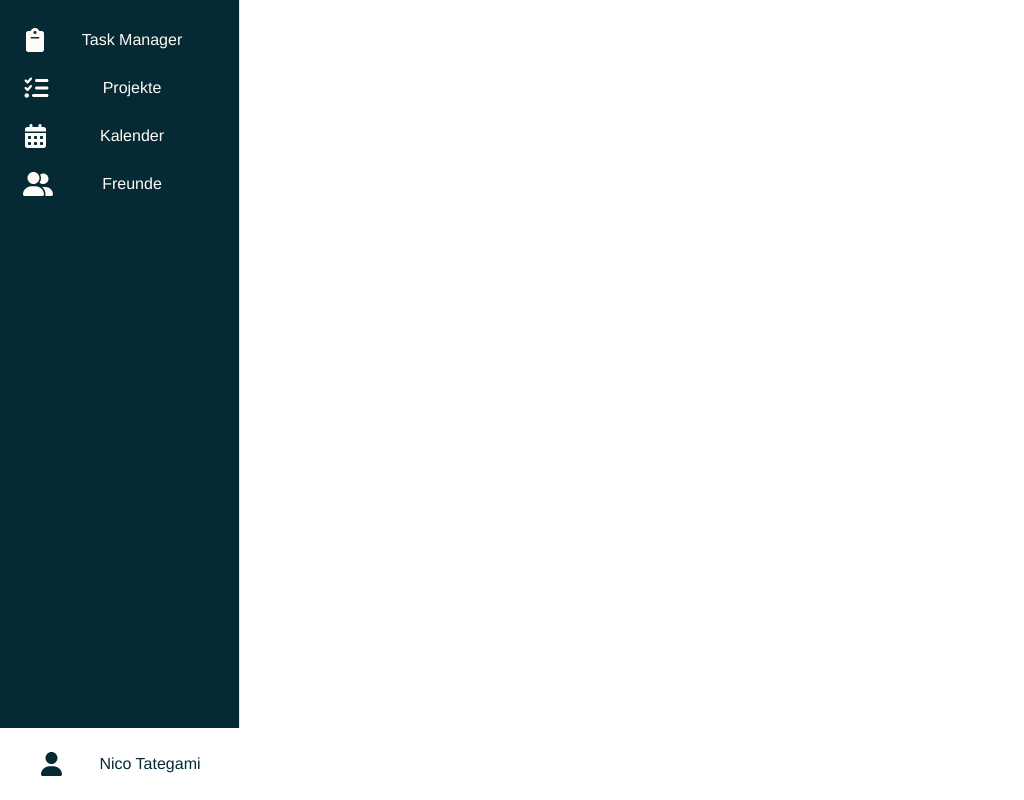
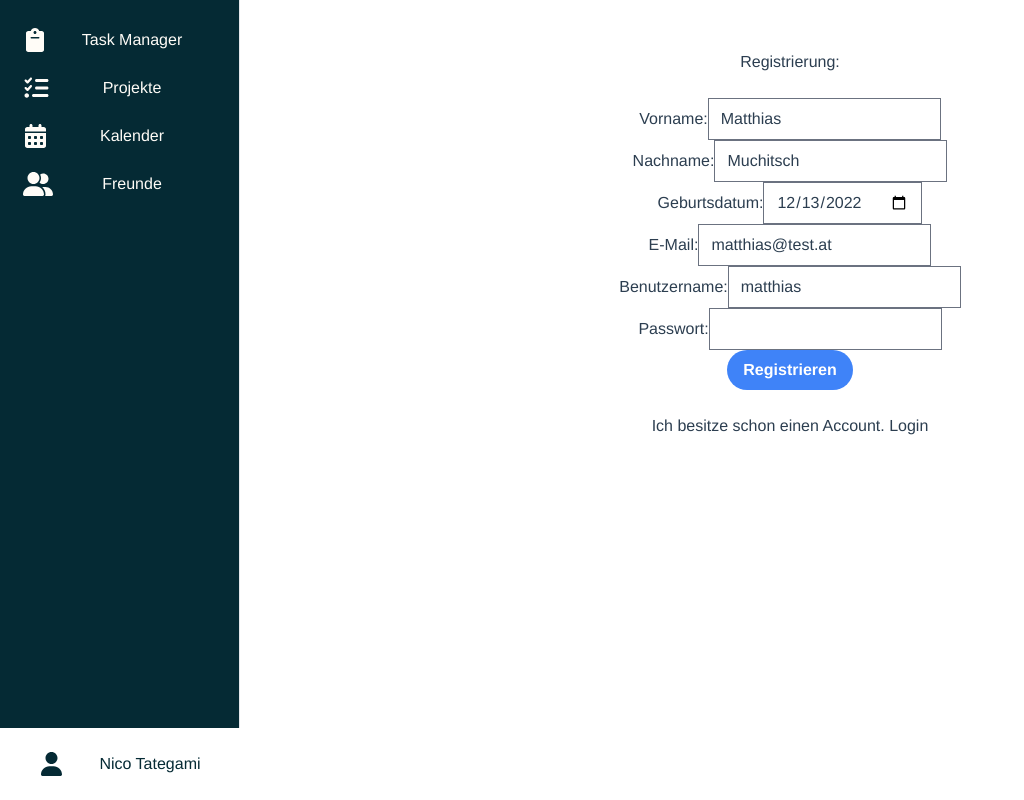
Before and after one commit to kocdoc/Vela, a Vue app in the folder src/frontend/: page /register in a window 1280 px wide. Shown: the whole page, without its empty margins (0-1024 px from the left). Built offline with nearby package versions, Linux system fonts and the light colour scheme.

Commit message:
Frontend: - taskmanager bug fixes - register - login

```diff
--- a/src/frontend/src/router/index.js
+++ b/src/frontend/src/router/index.js
@@ -1,16 +1,18 @@
 import { createRouter, createWebHistory } from 'vue-router'
-import HomeView from '../views/HomeView.vue'
+// import HomeView from '../views/HomeView.vue'
 import FriendsView from '@/views/FriendsView'
 import ProfileView from '@/views/ProfileView'
 import ProjectView from '@/views/ProjectView'
 import TaskManagerView from '@/views/TaskManagerView'
 import CalendarView from '@/views/CalendarView'
+import LoginView from '@/views/LoginView'
+import RegisterView from '@/views/RegisterView'
 
 const routes = [
   {
     path: '/',
     name: 'home',
-    component: HomeView
+    component: LoginView
   },
   {
     path: '/calendar',
@@ -38,6 +40,16 @@ const routes = [
     component: TaskManagerView
   },
   {
+    path: '/login',
+    name: 'login',
+    component: LoginView
+  },
+  {
+    path: '/register',
+    name: 'register',
+    component: RegisterView
+  },
+  {
     path: '/about',
     name: 'about',
     // route level code-splitting
--- /dev/null
+++ b/src/frontend/src/views/LoginView.vue
@@ -0,0 +1,62 @@
+<script>
+export default {
+  username: 'LoginView',
+  data () {
+    return {
+      username: 'matthias',
+      password: 'sdf'
+    }
+  },
+  methods: {
+    login () {
+      const loginData = {
+        username: this.username,
+        password: this.password
+      }
+      fetch('/api/login/', {
+        method: 'POST',
+        headers: { 'Content-Type': 'application/json' },
+        body: JSON.stringify(loginData)
+      })
+        .then((response) => {
+          if (response.status === 200) {
+            this.$router.push('taskmanager')
+          } else {
+            alert('Anmeldedaten nicht korrekt')
+          }
+          return console.log(response)
+        })
+    }
+  }
+}
+</script>
+
+<style>
+  .next-to-sidebar{
+    margin-top: 50px;
+    margin-left: 300px;
+  }
+</style>
+
+<template>
+  <div class="next-to-sidebar">
+    <h1>Login</h1>
+    <br>
+    <label for="login-username">Username:</label>
+    <input v-model="username" name="login-username" type="text">
+    <br>
+    <label for="login-username">Password:</label>
+    <input v-model="password" name="login-username" type="password">
+    <br>
+    <button @click="login" class="bg-blue-500 hover:bg-blue-700 text-white font-bold py-2 px-4 rounded-full">Login</button>
+
+    <br>
+    <br>
+    <router-link :to="{ name: 'register' }">Register</router-link>
+
+    <br>
+    <br>
+    <!--    <a href="TaskManagerComponent.vue">Create Account</a>-->
+  </div>
+
+</template>
--- /dev/null
+++ b/src/frontend/src/views/RegisterView.vue
@@ -0,0 +1,94 @@
+<template>
+  <div class="next-to-sidebar">
+
+    <form @submit.prevent="register">
+      <h1>Registrierung:</h1>
+      <br>
+      <label>Vorname:</label>
+      <input type="text" v-model="firstname" required>
+      <br>
+      <label>Nachname:</label>
+      <input type="text" v-model="lastname" required>
+      <br>
+      <label>Geburtsdatum:</label>
+      <input type="date" v-model="date_of_birth" required>
+      <br>
+      <label>E-Mail:</label>
+      <input type="email" v-model="email" required>
+      <br>
+      <label>Benutzername:</label>
+      <input type="text" v-model="username" required>
+      <br>
+      <label>Passwort:</label>
+      <input type="password" @keyup="validatePassword" v-model="password" required>
+      <div v-if="passwordError">
+        {{passwordError}}
+      </div>
+      <br>
+      <button type="submit" class="bg-blue-500 hover:bg-blue-700 text-white font-bold py-2 px-4 rounded-full">Registrieren</button>
+      <br>
+      <br>
+      Ich besitze schon einen Account. <router-link :to="{ name: 'login' }">Login</router-link>
+    </form>
+
+  </div>
+</template>
+
+<script>
+export default {
+  username: 'RegisterView',
+  data () {
+    return {
+      firstname: 'Matthias',
+      lastname: 'Muchitsch',
+      date_of_birth: '2022-12-13',
+      email: 'matthias@test.at',
+      username: 'matthias',
+      password: '',
+      passwordError: ''
+    }
+  },
+  methods: {
+    validatePassword () {
+      this.passwordError = this.password.match('^(?=.*[A-Za-z])(?=.*\\d)(?=.*[@$!%*#?&])[A-Za-z\\d@$!%*#?&]{8,}$')
+        ? ''
+        : 'Das Passwort muss mindestens 8 Zeichen lang sein, muss Klein- und Großbuchstaben, Zahlen und Sonderzeichen beinhalten!'
+    },
+    register () {
+      this.validatePassword()
+
+      if (!this.passwordError) {
+        const userData = {
+          firstname: this.firstname,
+          lastname: this.lastname,
+          date_of_birth: this.date_of_birth,
+          email: this.email,
+          username: this.username,
+          password: this.password
+        }
+
+        fetch('/api/register', {
+          method: 'POST',
+          headers: { 'Content-Type': 'application/json' },
+          body: JSON.stringify(userData)
+        })
+          .then(response => {
+            if (response.status === 200) {
+              alert('Erfolgreich registriert!')
+              this.$router.push('login')
+            } else {
+              alert('Benutzername ist schon vorhanden!')
+            }
+          })
+      }
+    }
+  }
+}
+</script>
+
+<style scoped>
+.next-to-sidebar {
+  margin-top: 50px;
+  margin-left: 300px;
+}
+</style>
--- a/src/frontend/src/views/TaskManagerView.vue
+++ b/src/frontend/src/views/TaskManagerView.vue
@@ -16,26 +16,72 @@ export default {
     }
   },
   mounted () {
-    fetch('/api/taskmanager/getTasks?username=admin')
+    console.log('sdfhh')
+    fetch('/api/taskmanager/getTasks?username=admin', {
+      method: 'POST',
+      headers: { 'Content-Type': 'application/json' },
+      body: JSON.stringify('sortType: filter')
+    })
       .then((response) => { return response.json() })
       .then(data => {
         data.forEach(task => {
           console.log(task)
           this.todos.push(task)
         })
+        this.sortTodos('category')
       })
   },
   methods: {
+    sortTodos (sortType) {
+      switch (sortType) {
+        case 'title':
+          console.log('Hier bin ich')
+          this.todos.sort((a, b) => {
+            const t1 = a.title.toLowerCase()
+            const t2 = b.title.toLowerCase()
+            if (t1 < t2) {
+              return -1
+            }
+            if (t1 > t2) {
+              return 1
+            }
+            return 0
+          })
+          console.log(this.todos)
+          break
+        case 'category':
+          this.todos.sort((a, b) => {
+            const c1 = a.category.toLowerCase()
+            const c2 = b.category.toLowerCase()
+            if (c1 < c2) {
+              return -1
+            }
+            if (c1 > c2) {
+              return 1
+            }
+            return 0
+          })
+          console.log(this.todos)
+          break
+        case 'deadline':
+      }
+    },
     addTodo () {
       const newTask = { taskID: null, title: '', category: '', deadline: null, finishedDate: null, project: null, user: null }
-      this.todos.push(newTask)
+
       // fetch
       fetch('/api/taskmanager/addTask?username=admin', {
         method: 'POST',
         headers: { 'Content-Type': 'application/json' },
         body: JSON.stringify(newTask)
       })
-        .then((response) => { return console.log(response) })
+        .then((response) => {
+          console.log(response.json())
+          this.todos.push(response.json())
+          // console.log(this.todos.pop())
+          // console.log(response.json)
+          // return console.log(response.json)
+        })
         // .then(data => {
         //   data.forEach(task => {
         //     console.log(task)
@@ -58,13 +104,16 @@ export default {
       // todo fetch removeToDo
     },
     updateTitle (todo) {
-      console.log(todo)
+      console.log('Update:' + JSON.stringify(todo))
       fetch('/api/taskmanager/updateTask?username=admin', {
         method: 'PATCH',
         headers: { 'Content-Type': 'application/json' },
         body: JSON.stringify(todo)
       })
-        .then((response) => { return console.log(response) })
+      // .then((response) => {
+      //   // this.todos.push(response.json)
+      //   // return console.log(response)
+      // })
       // alert('Todo has changed:' + todo.category)
       //  ToDo fetch updateTodo
     }
@@ -131,11 +180,11 @@ export default {
 
     <br>
 
-    <div style="text-align: left">
-      <button @click="hideCompleted = !hideCompleted">
-        {{ hideCompleted ? 'Abgeschlossene Tasks einblenden' : 'Abgeschlossene Tasks ausblenden' }}
-      </button>
-    </div>
+<!--    <div style="text-align: left">-->
+<!--      <button @click="hideCompleted = !hideCompleted">-->
+<!--        {{ hideCompleted ? 'Abgeschlossene Tasks einblenden' : 'Abgeschlossene Tasks ausblenden' }}-->
+<!--      </button>-->
+<!--    </div>-->
 
 <!--    <div class="pagination">-->
 <!--      <nav aria-label="Page navigation example">-->
```
Also changed, not shown: 1 other file (tests, documents, lock files or other folders).
